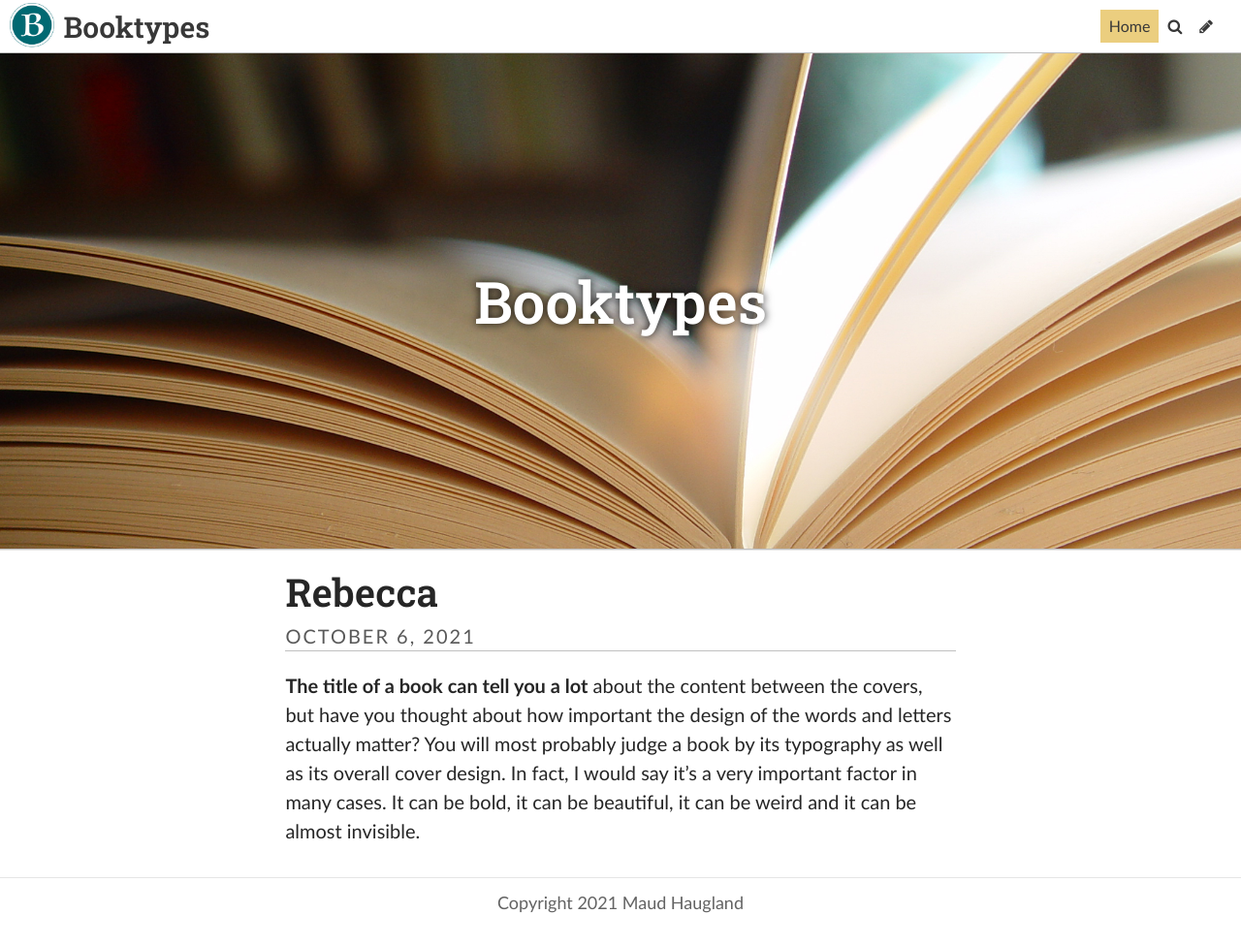
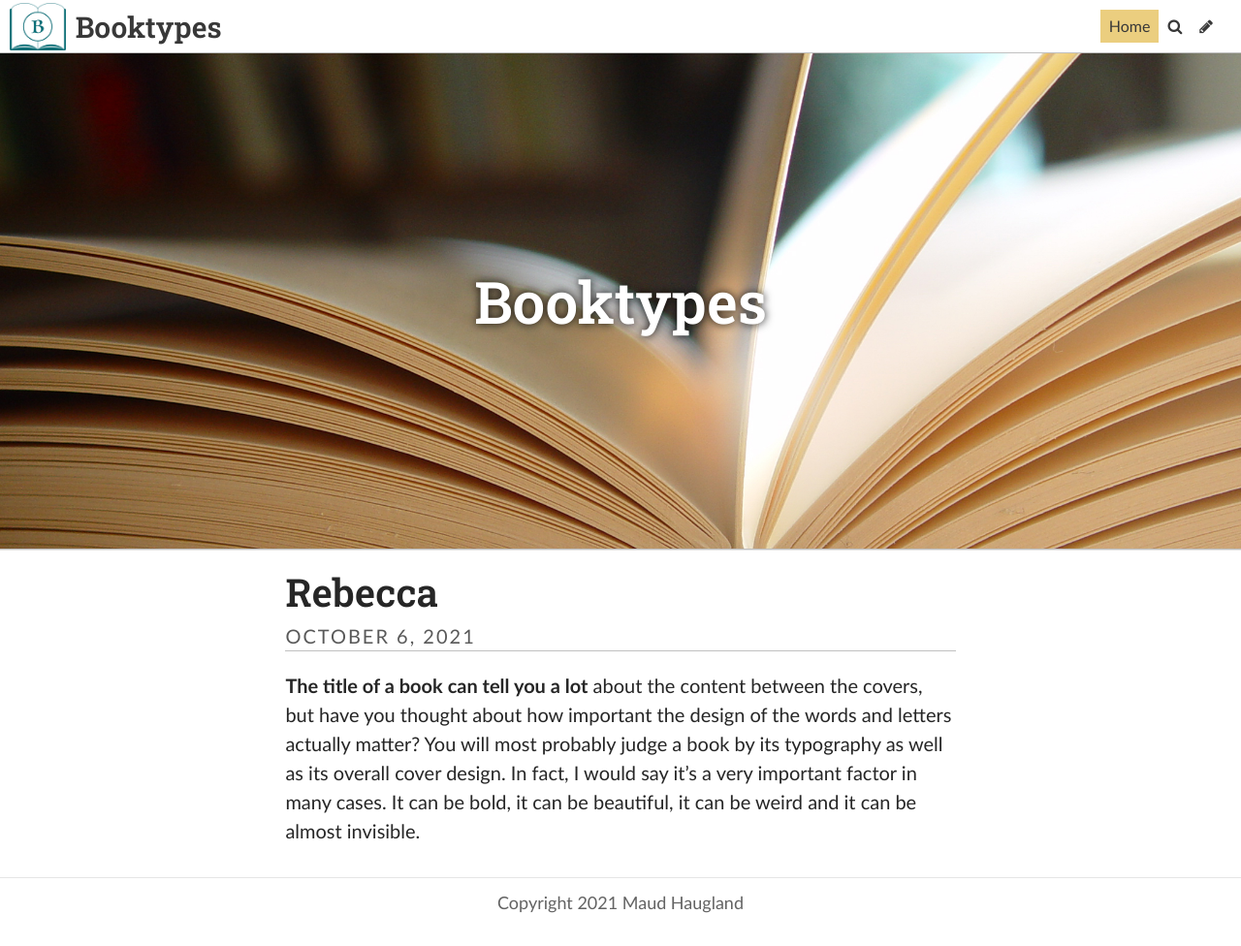
Before and after one commit to maudhaugland/booktypes, a Jekyll site: the page built from index.html, in a window 1280 px wide and 976 px high. Shown: the whole window at 97% size. Built offline with Jekyll 4.4.1, drawn with Linux system fonts in a browser that asks for light colours; some web fonts are replaced; the list of posts is cut into pages by our own code.

Commit message:
Update Settings “general”

```diff
--- a/_data/settings.yml
+++ b/_data/settings.yml
@@ -6,7 +6,7 @@ header_text: Booktypes
 header_text_color: "#ffffff"
 bannerheight: 40vmax
 navbarheight: 55px
-logo: ../uploads/logoblog.png
+logo: ../uploads/logo2.png
 favicon: ../uploads/favicon.ico
 gridlayout: false
 fixednavbar: true
```
Also changed, not shown: uploads/logo2.png (added).
